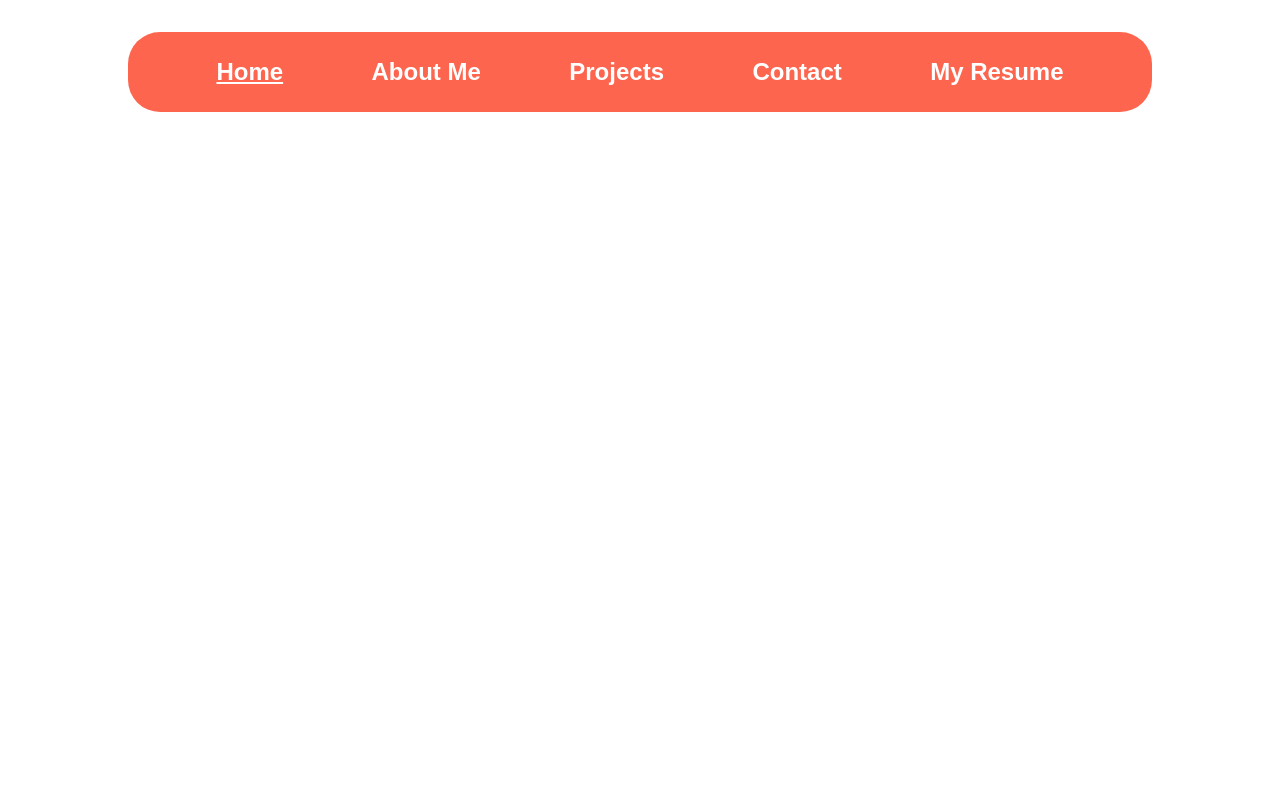
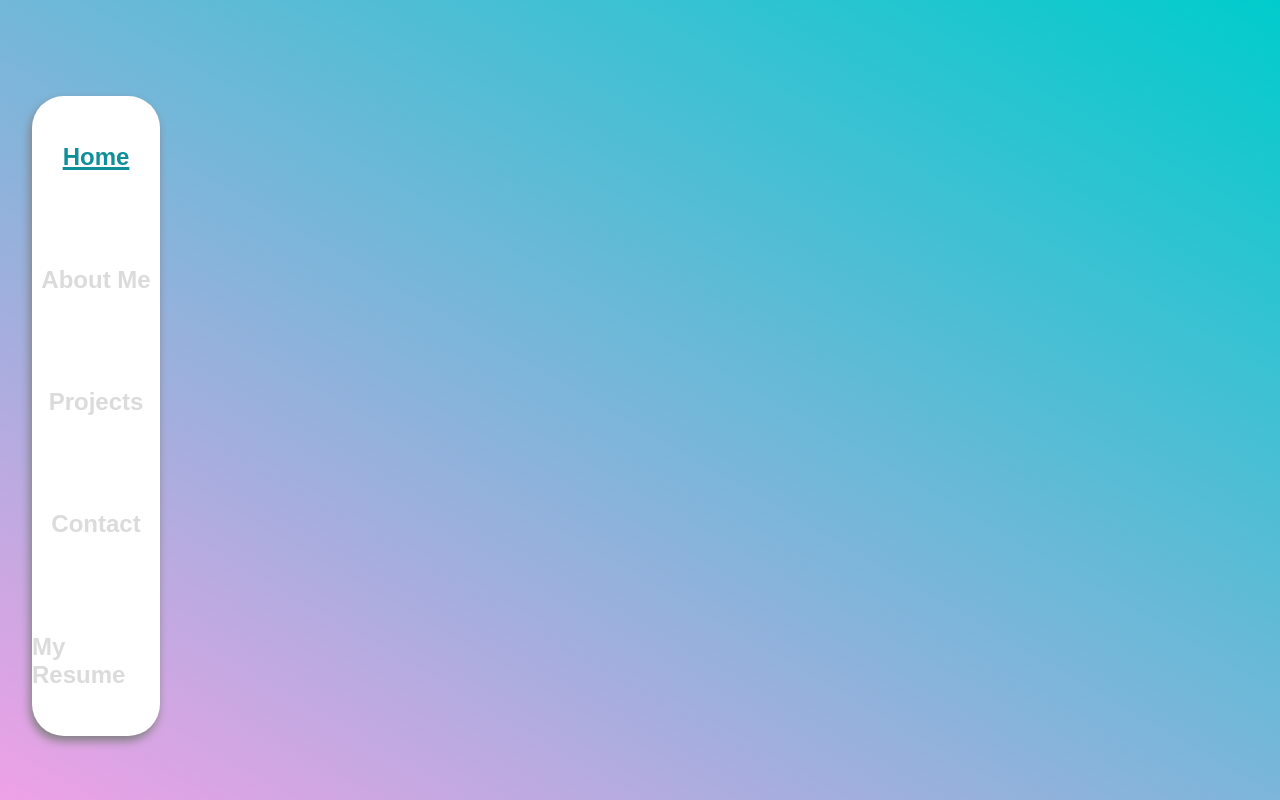
Before and after one commit to drewheaster/portfolio, a React (Create React App) app: page / in a window 1280 px wide. Built offline with nearby package versions, Linux system fonts and the light colour scheme.

Commit message:
added background gradient and set the header to be on the side

```diff
--- a/src/components/Header/style.css
+++ b/src/components/Header/style.css
@@ -1,22 +1,22 @@
 .header {
-    width: 80%;
-    height: 10%;
-    background-color: #FE654F;
+    width: 10%;
+    height: 80%;
+    background-color: #ffffff;
     position: fixed;
-    top: 0;
+    left: 2rem;
     margin-top: 2rem;
     border-radius: 2rem;
     display: flex;
-    flex-direction: row;
+    flex-direction: column;
     align-items: center;
-    justify-content: space-evenly;
-    box-shadow: -2px 3pix grey;
+    justify-content: space-around;
+    box-shadow: -2px 5px 10px grey;
 }
 
 .page-selection {
     user-select: none;
     font-size: 1.5rem;
-    color: #ffffff;
+    color: #dbdbdb;
     font-family: Arial, Helvetica, sans-serif;
     font-weight: 700;
 }
@@ -24,16 +24,19 @@
 .page-selection-underlined {
     user-select: none;
     font-size: 1.5rem;
-    color: #ffffff;
+    color: #0f9099;
     font-family: Arial, Helvetica, sans-serif;
     font-weight: 700;
     text-decoration-line: underline;
+    text-decoration-thickness: 3px;
 }
 
 .page-selection:hover {
     cursor: pointer;
+    color: #0f9099;
 }
 
 .page-selection-underlined:hover {
     cursor: pointer;
+    color: #0f9099;
 }
--- a/src/components/HomePage/style.css
+++ b/src/components/HomePage/style.css
@@ -4,5 +4,5 @@
     display: flex;
     justify-content: center;
     align-items: center;
-    background-color: #ffffff;
+    background: linear-gradient(30deg, #EEA1E6, #00cccc);
 }
```
Also changed, not shown: src/components/Header/Header.js (+4 -4 lines).
